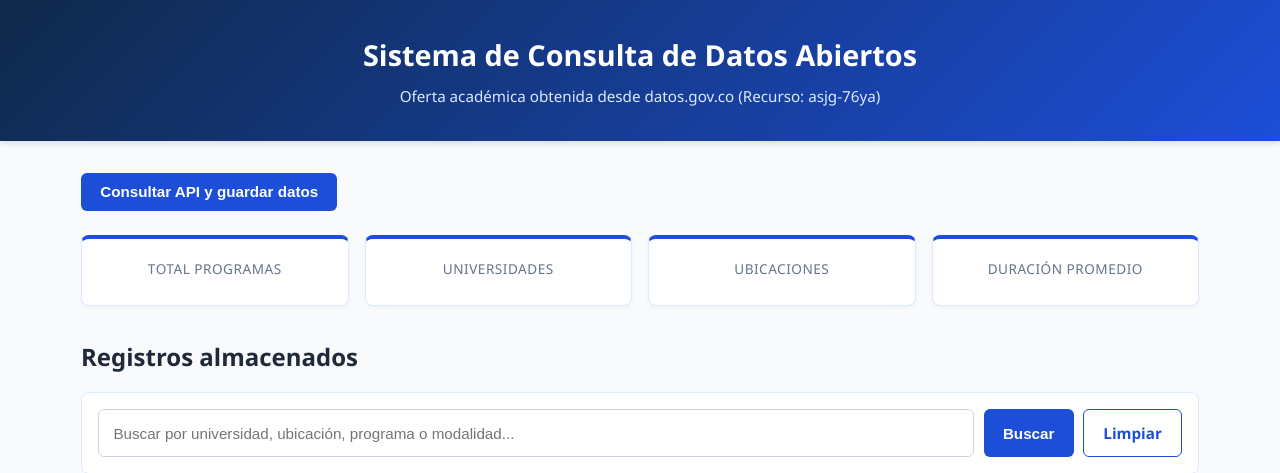
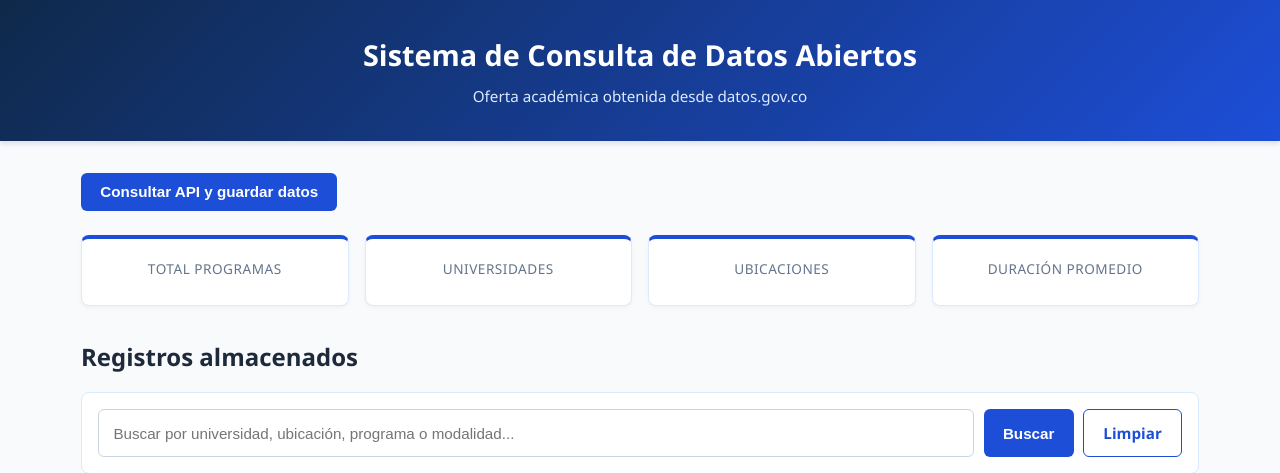
Before and after one commit to edwinflorez5411-ux/Sistema-Web-de-Consulta-y-An-lisis-de-Datos-Abiertos-de-Colombia, a Flask app: template templates/index.html in a window 1280 px wide. Shown: the top 473 px of the page. Run offline with Flask 3, Linux system fonts and the light colour scheme; the template is opened without the code that fills it, so the values that code supplies are empty.

Commit message:
Simplificar subtítulo de la página principal

```diff
--- a/templates/index.html
+++ b/templates/index.html
@@ -9,7 +9,7 @@
 <body>
     <header class="header-principal">
         <h1>Sistema de Consulta de Datos Abiertos</h1>
-        <p>Oferta académica obtenida desde datos.gov.co (Recurso: asjg-76ya)</p>
+        <p>Oferta académica obtenida desde datos.gov.co</p>
     </header>
 
     <main class="container">
```
